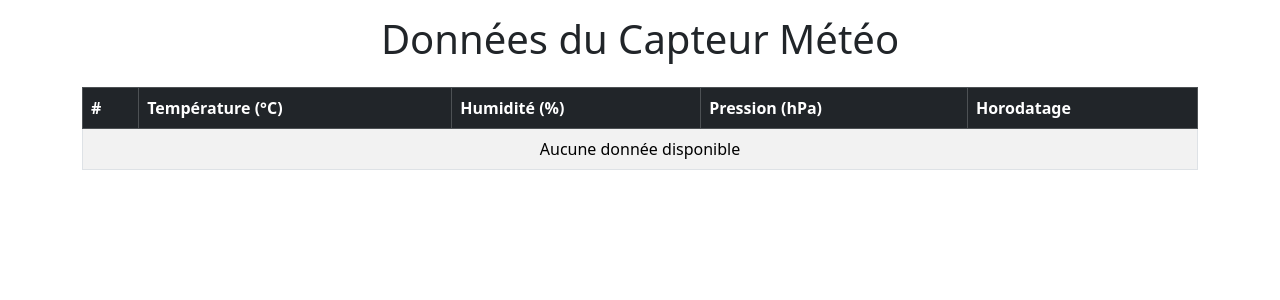
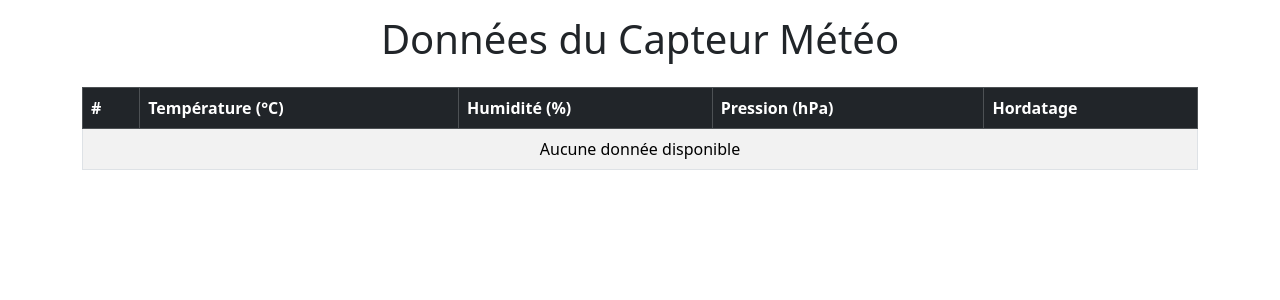
Before and after one commit to Porygon5/Meteo.home, a PHP site: page / in a window 1280 px wide. Shown: the part 204-504 px from the top of the page. Run offline with PHP 8.4, Linux system fonts and the light colour scheme; data that the repository does not hold is empty.

Commit message:
Update index.php

```diff
--- a/index.php
+++ b/index.php
@@ -93,7 +93,7 @@ $weatherData = json_decode($response, true);
                     <th scope="col">Température (°C)</th>
                     <th scope="col">Humidité (%)</th>
                     <th scope="col">Pression (hPa)</th>
-                    <th scope="col">Horodatage</th>
+                    <th scope="col">Hordatage</th>
                 </tr>
             </thead>
             <tbody>
```
